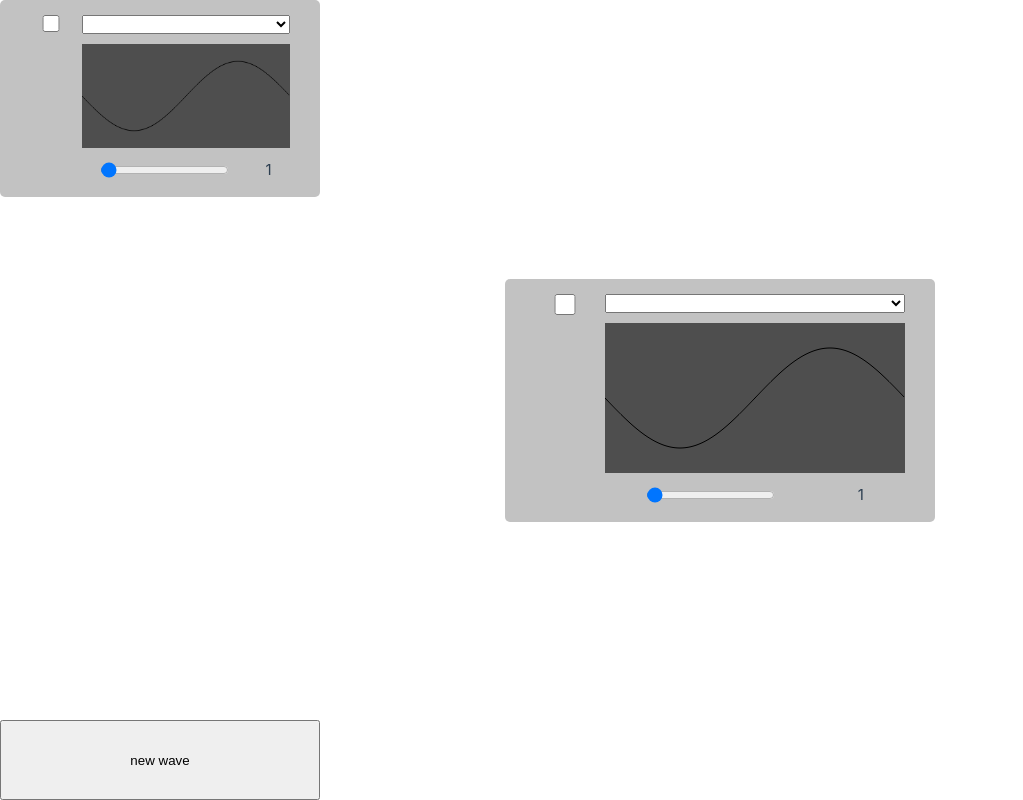
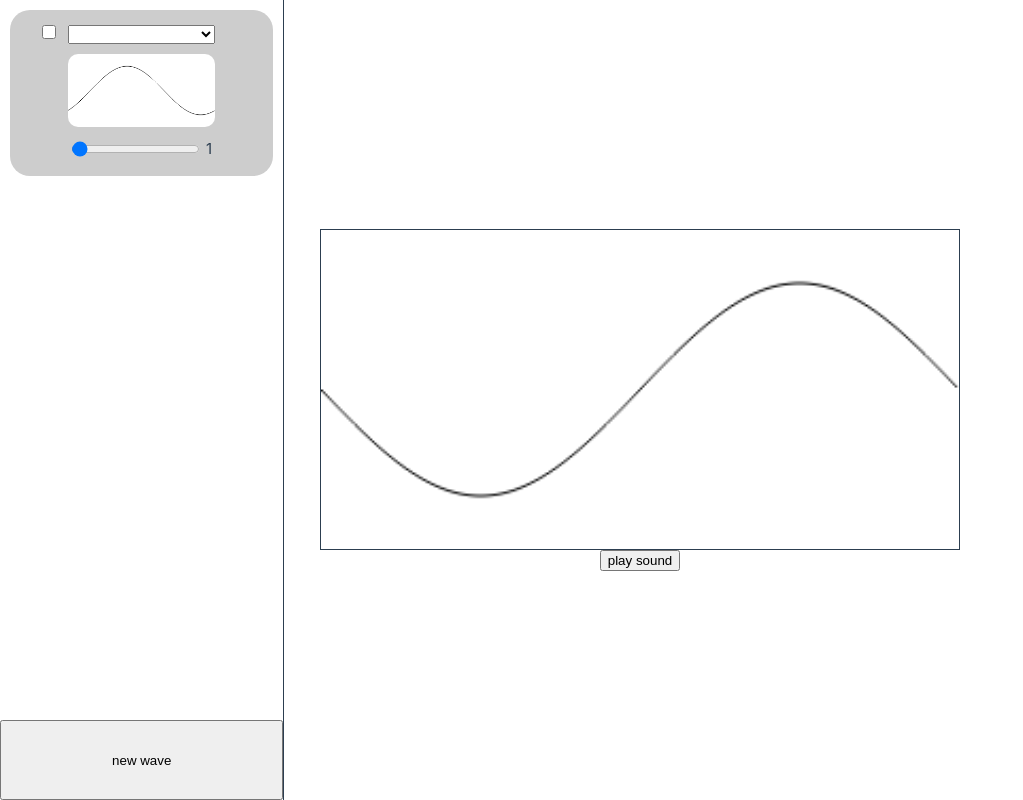
Before and after one commit to guillermoVicenteGonzalez/vue-synth, a Vue app in the folder vue-synth/: page / in a window 1280 px wide. Both pictures are taken after a click on the button "new wave". Shown: the whole page, without its empty margins (0-1023 px from the left). Built offline with nearby package versions, Linux system fonts and the light colour scheme.

Commit message:
animated wave

```diff
--- a/vue-synth/src/App.vue
+++ b/vue-synth/src/App.vue
@@ -1,17 +1,9 @@
 <script setup>
-import { RouterLink, RouterView } from 'vue-router'
+import {RouterView } from 'vue-router'
 </script>
 
 <template>
-  <div class="esto">
+  <div>
     <RouterView />
   </div>
 </template>
-
-<style scoped>
-  .esto{
-    /* min-width: 100%; */
-    /* min-height: 100%; */
-    /* background-color: blue; */
-  }
-</style>
--- a/vue-synth/src/assets/base.css
+++ b/vue-synth/src/assets/base.css
@@ -19,10 +19,6 @@
   --vt-c-text-light-2: rgba(60, 60, 60, 0.66);
   --vt-c-text-dark-1: var(--vt-c-white);
   --vt-c-text-dark-2: rgba(235, 235, 235, 0.64);
-
-  --bg-default:#fff;
-  --card-color:#c2c2c2;
-  --card-detail:#696969;
 }
 
 /* semantic color variables for this project */
@@ -38,7 +34,13 @@
   --color-text: var(--vt-c-text-light-1);
 
   --section-gap: 160px;
+
+  --bg-default:#fff;
+  --card-color:#cdcdcd;
+  --card-detail:#696969;
+  --canvas-bg:#fff;
 }
+
 
 @media (prefers-color-scheme: dark) {
   :root {
--- a/vue-synth/src/components/WaveDisplay.vue
+++ b/vue-synth/src/components/WaveDisplay.vue
@@ -6,16 +6,12 @@
             </div>
 
             <div class="centerCol">
-                <select></select>
+                <select placeholder="waveform"></select>
                 <canvas ref="myCanvas"></canvas>
                 <div class="sliders">
-                    <!-- <input
-                    type="range"
-                    v-model="wave.amplitude"
-                    @input="paintWave(wave)">
-                    <label>{{ wave.amplitude }}</label> -->
-
-                    <input type="range" v-model="wave.frequency" placeholder="frecuency" @input="paintWave(wave), emit('updateWave')">
+                    <input type="range"
+                    v-model="wave.frequency" placeholder="frecuency"
+                    @input="paintWave(wave), emit('updateWave')">
                     <label>{{ wave.frequency }}</label>
                 </div>
             </div>
@@ -33,9 +29,10 @@ const emit = defineEmits(["updateWave"]);
 const myCanvas = ref();
 let context;
 let amp = ref(2);
+let frames = 0;
 
 
-function paintWave(w,ctx=context){
+function paintWave(w,ctx=context, step=0){
     let cWidth = ctx.canvas.width;
     let cHeight = ctx.canvas.height;
     let middle = cHeight/2;
@@ -43,7 +40,7 @@ function paintWave(w,ctx=context){
     ctx.clearRect(0, 0, cWidth, cHeight);
     ctx.beginPath();
 
-    let points = w.calculatePoints(cWidth);
+    let points = w.calculatePoints(cWidth,step);
     for(let x=0; x<cWidth; x++){
         ctx.lineTo(x, (middle + points[x]));
         // console.log(middle + points[x]);
@@ -51,29 +48,45 @@ function paintWave(w,ctx=context){
     ctx.stroke();
 }
 
+
+function animateWave(){
+    console.log("animation")
+    frames += 0.2;
+    let ctx = myCanvas.value.getContext("2d");
+    let cWidth = ctx.canvas.width;
+    let cHeight = ctx.canvas.height;
+    // ctx.clearRect(0, 0, cWidth, cHeight);
+    paintWave(props.wave,ctx,frames);
+
+    window.requestAnimationFrame(animateWave)
+}
+
 onMounted(()=>{
     context = myCanvas.value.getContext("2d");
-    paintWave(props.wave, context);
+    // paintWave(props.wave, context,1);
+    requestAnimationFrame(animateWave);
+    emit("updateWave")
 })
 
 </script>
 
 <style scoped>
 
+
     input[type=checkbox]{
         border-radius: 10px;
     }
 
     .waveCard{
-        border-radius:5px;
+        border-radius:20px;
         display: grid;
         background-color:var(--card-color);
-        grid-template-columns:1fr 5fr;
+        grid-template-columns:1fr 8fr 1fr;
         width:100%;
         height:fit-content;
 
         max-height: 300px;
-        max-width:500px;
+        /* max-width:400px; */
 
         gap:10px;
         padding:15px 30px;
@@ -88,7 +101,8 @@ onMounted(()=>{
     }
 
     canvas{
-        background-color: rgb(78, 78, 78);
+        border-radius:10px;
+        background-color: var(--canvas-bg);
         width: 100%;
         /* height:100%; */
     }
--- /dev/null
+++ b/vue-synth/src/components/WaveList.vue
@@ -0,0 +1,26 @@
+<template>
+    <WaveDisplay
+    v-for="(wave, index) in waves"
+    :key="index"
+    :wave="wave"
+    @update-wave="onWaveUpdatedCB"></WaveDisplay>
+</template>
+
+<script setup>
+import { Wave } from "@/models/wave";
+import {ref} from "vue";
+import WaveDisplay from "./WaveDisplay.vue";
+
+const props = defineProps({
+    waves:{
+        type:Array,
+        required:true
+    }
+});
+
+const emit = defineEmits(["refreshWaves"])
+
+function onWaveUpdatedCB(){
+    emit("refreshWaves")
+}
+</script>
--- a/vue-synth/src/models/wave.js
+++ b/vue-synth/src/models/wave.js
@@ -3,19 +3,37 @@ export class Wave{
         this.amplitude = amp;
         this.frequency = frec;
         this.phase = phase;
+        this.form = "sine"
     }
 
-    calculatePoints(length=100){
+    calculatePoints(length=100,step=0){
         let points = []
         let y;
         let angFrec = (this.frequency * 2 * Math.PI) / length;
 
         for(let x=0; x<length; x++){
-            y =  this.amplitude * Math.sin(x * angFrec); // + height/2
+            y =  this.amplitude * Math.sin(x * angFrec + step); // + height/2
             points.push(y)
         }
 
         return points;
+    }
+
+    getPeriod(){
+        return 1/this.frequency;
+    }
+
+    generateSquareWavePoints(pulseLength, length=100){
+        let points = [];
+        let y = 0;
+        let period = this.getPeriod();
+        let A = (this.amplitude * (pulseLength / period) ) +(2*this.amplitude / Math.PI);
+        let angFrec = (this.frequency * 2 * Math.PI) / length;
+
+        for(let x=0; x<length;x++){
+            x++;
+            y = A * (1/Math.sin());
+        }
     }
 
     getAmplitude(){
@@ -24,6 +42,10 @@ export class Wave{
 
     getFrequency(){
         return this.frequency;
+    }
+
+    getAngFrec(){
+        return this.frequency * 2 * Math.PI;
     }
 
     getPhase(){
--- a/vue-synth/src/router/index.js
+++ b/vue-synth/src/router/index.js
@@ -1,5 +1,6 @@
 import { createRouter, createWebHistory } from 'vue-router'
 import MainLayout from "../views/MainLayout.vue"
+import TestLayout from "../views/TestLayout.vue"
 
 const router = createRouter({
   history: createWebHistory(import.meta.env.BASE_URL),
@@ -8,6 +9,11 @@ const router = createRouter({
       path: '/',
       name: 'home',
       component: MainLayout
+    },
+    {
+      path:"/test",
+      name:"test",
+      component:TestLayout
     }
   ]
 })
--- a/vue-synth/src/views/MainLayout.vue
+++ b/vue-synth/src/views/MainLayout.vue
@@ -2,33 +2,40 @@
     <div class="layout">
         <div class="leftControls">
             <div class="waveCardList">
-                <WaveDisplaVue
-                @update-wave="test"
+                <!-- <WaveDisplaVue
+                @update-wave="onWaveUpdated"
                 v-for="(wave, index) in waves"
                 :key=index
-                :wave="wave"></WaveDisplaVue>
+                :wave="wave"></WaveDisplaVue> -->
+                <waveList
+                :waves=waves
+                @refresh-waves="onWaveUpdated"></waveList>
             </div>
 
             <button @click="createNewWave">new wave</button>
         </div>
 
         <section class="mainSection">
-            <WaveDisplaVue
-            :wave="mainWave"
-            v-if="waves.length != 0"></WaveDisplaVue>
+            <canvas id="mainCanvas" ref="mainCanvas"></canvas>
+            <button
+            @click="playSound(mainWavePoints,440000)"
+            >play sound</button>
         </section>
 
 
     </div>
 </template>
 
-<script setup>
-import { ref } from 'vue';
+<script setup lang="ts">
+import { onMounted, ref } from 'vue';
 import WaveDisplaVue from "../components/WaveDisplay.vue"
 import {Wave} from "../models/wave"
+import waveList from "@/components/WaveList.vue"
 
+let mainCanvas = ref();
+let context;
 let waves = ref([]);
-let mainWave = ref(new Wave(50,1,0));
+let mainWavePoints = ref([]);
 
 function addWaves(w1,w2){
     let nAmp = w1.amplitude;
@@ -40,13 +47,41 @@ function addWaves(w1,w2){
     return new Wave(nAmp,nFrec,0);
 }
 
-function generateMainWave(){
-    let temp = waves.value[0];
-    for(let i=1; i<waves.value.length; i++){
-        temp = addWaves(temp, waves.value[i]);
+
+// function generateMainWavePoints(waves,length){
+//     let points = [];
+//     for(let x=0;x<length; x++){
+//         let y = 0;
+//         waves.forEach(wave => {
+//             y += wave.amplitude * Math.sin(x * wave.getAngFrec()/length);
+//         });
+//         points.push(y);
+//     }
+
+//     console.log(points)
+//     return points;
+// }
+
+function paintMainWave(waves, ctx, phase=0){
+    console.log(waves)
+    let points = []
+    let height = ctx.canvas.height;
+    let length = ctx.canvas.width;
+    let middle = height/2;
+    ctx.clearRect(0, 0, length, height);
+    ctx.beginPath();
+
+    for(let x=0;x<length; x++){
+        let y = 0;
+        waves.forEach(wave => {
+            y += wave.amplitude * Math.sin(x * wave.getAngFrec()/length);
+        });
+        ctx.lineTo(x,(middle + y));
+        mainWavePoints.value.push(y);
     }
-
-    mainWave.value = temp;
+    //desde 0 hasta longitud del canvas
+        //desde 0 hasta numero de ondas
+    ctx.stroke();
 }
 
 function createNewWave(){
@@ -54,9 +89,27 @@ function createNewWave(){
     waves.value.push(wave);
 }
 
-function test(){
-    generateMainWave()
+function onWaveUpdated(){
+    paintMainWave(waves.value, context);
+
 }
+
+function playSound(points,sampleRate=440){
+    console.log(points)
+    const audioContext = new AudioContext({sampleRate});
+    const audioBuffer = audioContext.createBuffer(1,points.length,sampleRate);
+    audioBuffer.copyToChannel(points,0);
+
+    const source = audioContext.createBufferSource();
+    source.connect(audioContext.destination);
+    source.buffer = audioBuffer;
+    source.start();
+}
+
+onMounted(()=>{
+    context = mainCanvas.value.getContext("2d");
+    context.width = 600;
+})
 </script>
 
 <style scoped>
@@ -64,27 +117,41 @@ function test(){
         width:100vw;
         height:100vh;
         display: grid;
-        grid-template-columns:2fr 5fr 1fr;
+        grid-template-columns:2fr 5fr 2fr;
     }
+
+
 
     .mainSection{
         display: flex;
         justify-content: center;
         align-items: center;
+        flex-direction: column;
+
+        margin: 5%;
     }
 
     .waveCardList{
-        max-height: 100%;
         display: flex;
         flex-direction: column;
-        gap:10px;
-        overflow:scroll;
+        gap:20px;
+        margin:10px;
+        overflow: auto;
+        /* overflow:scroll; */
     }
 
     .leftControls{
         max-height: 100vh;
         display: grid;
         grid-template-rows: 9fr 1fr;
+        border-right: solid 1px;
+    }
+
+    #mainCanvas{
+        /* height: ; */
+        height: fit-content;
+        width: 100%;
+        border:solid 1px;
     }
 
 </style>
--- /dev/null
+++ b/vue-synth/src/views/TestLayout.vue
@@ -0,0 +1,22 @@
+<template>
+    <input v-bind:value="text">
+    <p>{{ text}}</p>
+</template>
+
+<script setup>
+import {ref, reactive} from "vue";
+let contador = ref(0);
+let text = ref();
+
+function increment(){
+    contador.value++;
+}
+
+function onInput(e){
+    text.value=e.target.value
+}
+</script>
+
+<style scoped>
+
+</style>
```
Also changed, not shown: 1 other file (tests, documents, lock files or other folders).
